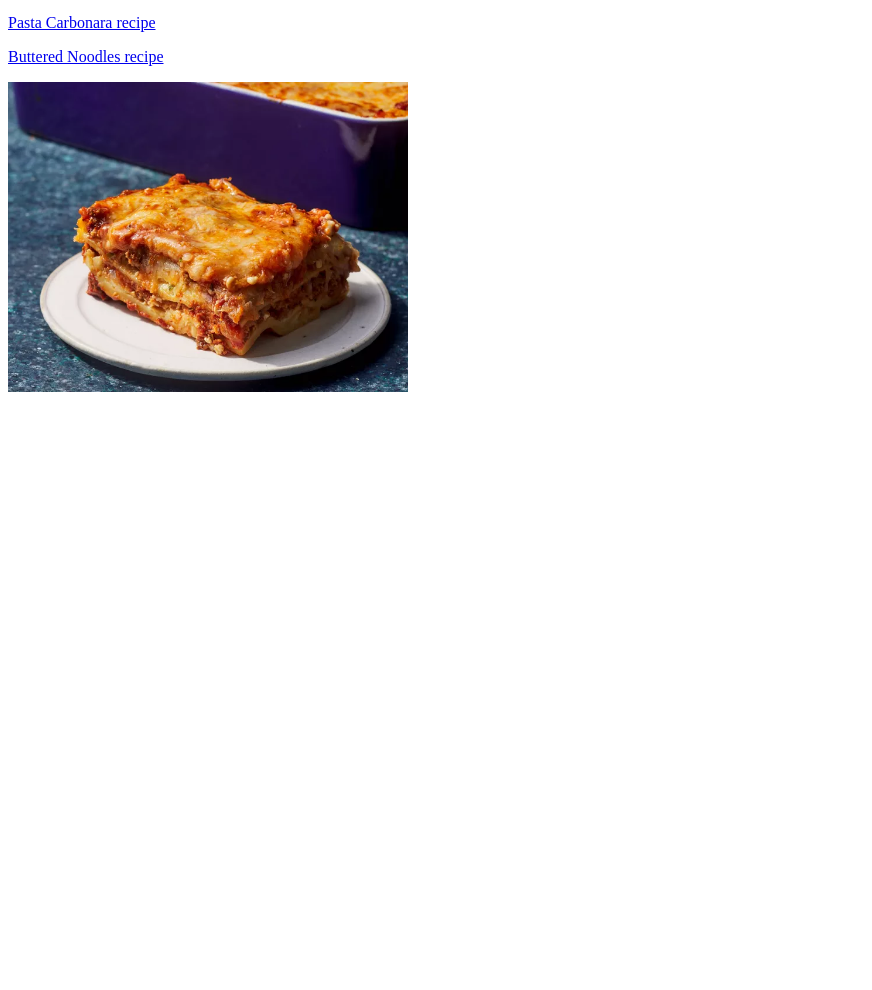
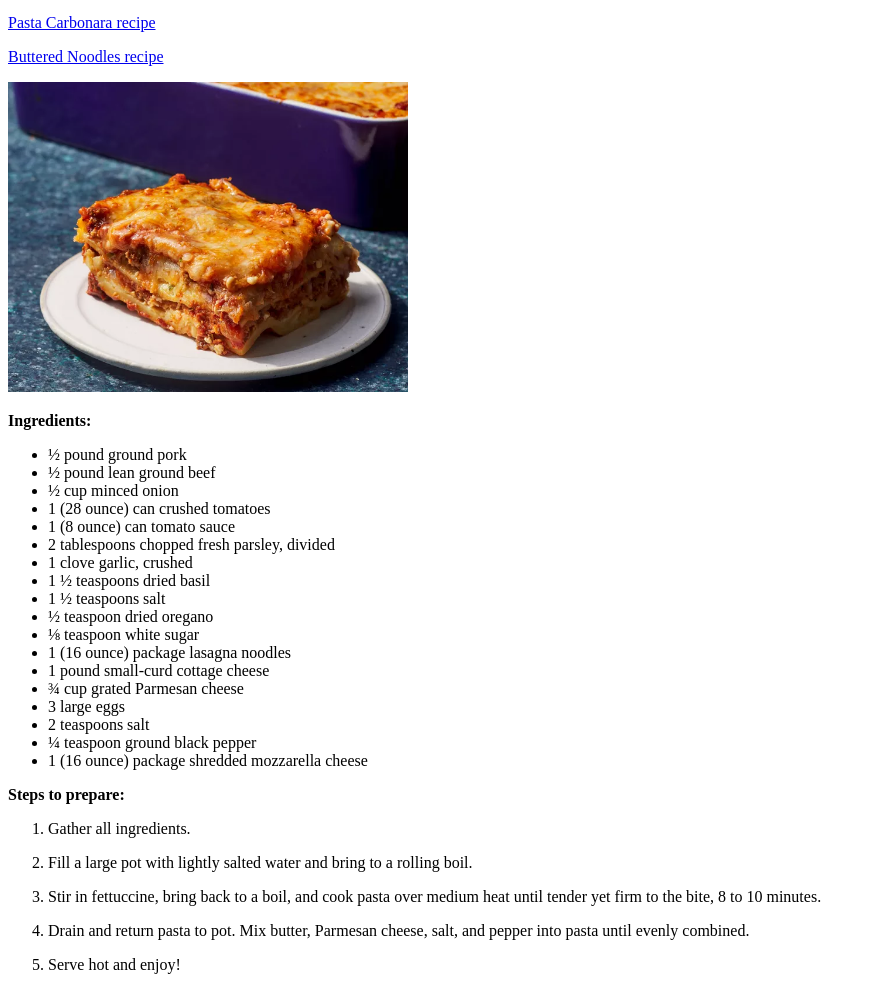
Before and after one commit to dannugget/odin-recipes, a plain HTML site: page recipes/lasagna.html in a window 1280 px wide. Shown: the part 100-1090 px from the top of the page, without its empty margins (0-872 px from the left). Before the commit the page ends 800 px from the top, so only its background shows below. Drawn offline with Linux system fonts and the light colour scheme.

Commit message:
EDIT buttered-noodles and lasagna

```diff
--- a/recipes/lasagna.html
+++ b/recipes/lasagna.html
@@ -11,6 +11,37 @@
         <p> <a href="./carbonara.html"> Pasta Carbonara recipe </a> </p>
         <p> <a href="./buttered-noodles.html"> Buttered Noodles recipe </a> </p>
         <img src="../img/lasagna.jpg" alt="a delisious lasagna in a withe plate" height="310" width="400">
+        <p> <strong> Ingredients: </strong> </p>
+        <ul>
+            <li> ½ pound ground pork</li>
+            <li> ½ pound lean ground beef</li>
+            <li> ½ cup minced onion</li>
+            <li> 1 (28 ounce) can crushed tomatoes</li>
+            <li> 1 (8 ounce) can tomato sauce</li>
+            <li> 2 tablespoons chopped fresh parsley, divided</li>
+            <li> 1 clove garlic, crushed</li>
+            <li> 1 ½ teaspoons dried basil</li>
+            <li> 1 ½ teaspoons salt</li>
+            <li> ½ teaspoon dried oregano</li>
+            <li> ⅛ teaspoon white sugar</li>
+            <li> 1 (16 ounce) package lasagna noodles</li>
+            <li> 1 pound small-curd cottage cheese</li>
+            <li> ¾ cup grated Parmesan cheese</li>
+            <li> 3 large eggs</li>
+            <li> 2 teaspoons salt</li>
+            <li> ¼ teaspoon ground black pepper</li>
+            <li> 1 (16 ounce) package shredded mozzarella cheese </li>
+
+        </ul>
+        <p> <strong> Steps to prepare: </strong></p>
+        <ol>
+            <p> <li> Gather all ingredients.</li> </p>
+            <p> <li> Fill a large pot with lightly salted water and bring to a rolling boil.</li> </p>
+            <p> <li> Stir in fettuccine, bring back to a boil, and cook pasta over medium heat until tender yet firm to the bite, 8 to 10 minutes.</li> </p>
+            <p> <li> Drain and return pasta to pot. Mix butter, Parmesan cheese, salt, and pepper into pasta until evenly combined.</li></p>
+            <p> <li> Serve hot and enjoy!</li></p>
+
+        </ol>
     </body>
 
 </html>
```
Also changed, not shown: recipes/buttered-noodles.html (+20 -0 lines).
